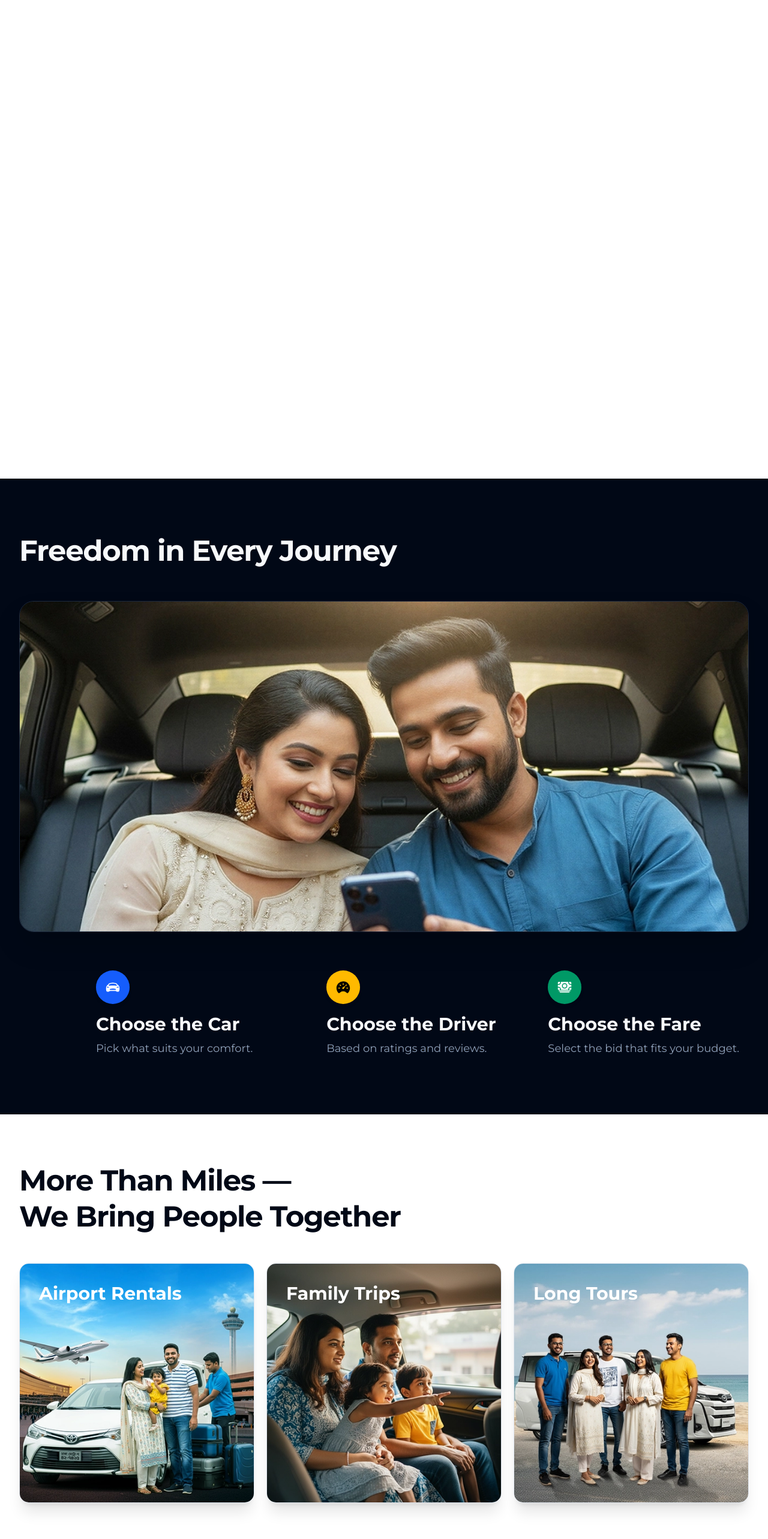
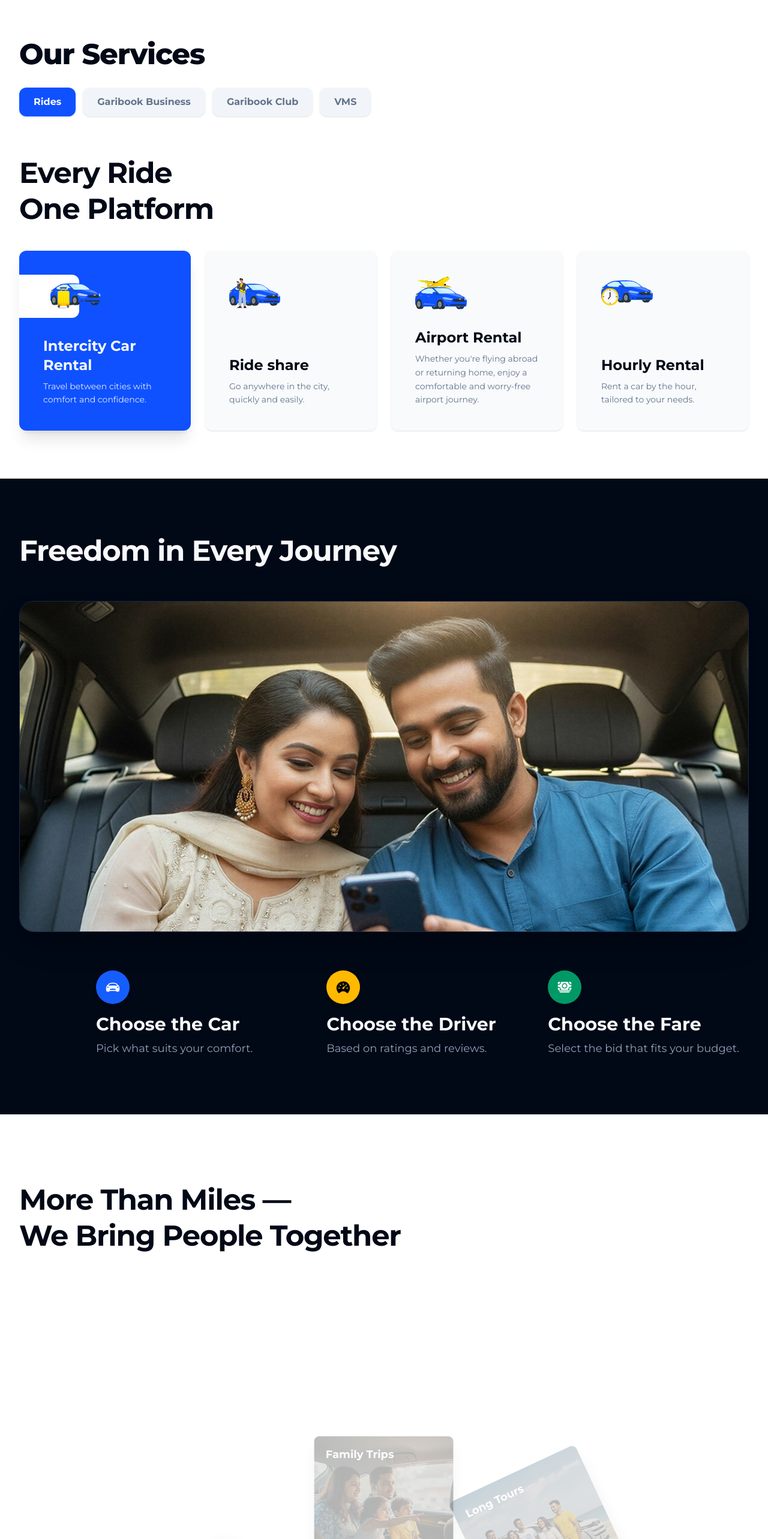
Before and after one commit to rakibmahmudanik/Gari-Book, a React (Vite) app: page / in a window 1280 px wide. Shown: the part 1360-3926 px from the top of the page at 60% size. Built offline with nearby package versions, Linux system fonts and the light colour scheme.

Commit message:
Finalise the project

```diff
--- a/package.json
+++ b/package.json
@@ -13,6 +13,7 @@
     "@phosphor-icons/core": "^2.1.1",
     "@react-icons/all-files": "^4.1.0",
     "@tailwindcss/vite": "^4.3.3",
+    "aos": "^2.3.4",
     "lucide-react": "^1.47.0",
     "react": "^19.2.8",
     "react-dom": "^19.2.8",
--- a/src/App.jsx
+++ b/src/App.jsx
@@ -1,3 +1,6 @@
+import AOS from "aos";
+import "aos/dist/aos.css";
+import { useEffect } from "react";
 import BeyondDestinations from "./components/BeyondDestinations";
 import BookingToArrivalSection from "./components/BookingToArrivalSection";
 import DownloadAppSection from "./components/DownloadAppSection";
@@ -13,6 +16,12 @@ import SmartDriverSection from "./components/SmartDriverSection";
 // import "./index.css";
 
 function App() {
+  useEffect(() => {
+    AOS.init({
+      duration: 700,
+      offset: 300,
+    });
+  }, []);
   return (
     <>
       <Navbar />
--- a/src/components/BookingForm.jsx
+++ b/src/components/BookingForm.jsx
@@ -15,9 +15,9 @@ export default function BookingForm() {
   const [airportTripType, setAirportTripType] = useState("airport"); // 'airport', 'home'
   const [hours, setHours] = useState(2);
 
-  const zooIn = useScrollReveal({
+  const zoomIn = useScrollReveal({
     type: "zoom",
-    scale: 0.6,
+    scale: 0.8,
     start: "top bottom",
     duration: 1.2,
     delay: 0.2,
@@ -27,7 +27,7 @@ export default function BookingForm() {
 
   return (
     <div
-      ref={zooIn}
+      ref={zoomIn}
       className="relative w-full -mb-70  max-w-full mx-auto px-4 sm:px-6 lg:px-8 z-30"
     >
       {/* Top Tabs Container inside a white wrapper look */}
--- a/src/components/FreedomJourneySection.jsx
+++ b/src/components/FreedomJourneySection.jsx
@@ -30,12 +30,20 @@ export default function FreedomJourneySection() {
     <section className="w-full bg-[#010816] text-[#f7f9fb] py-24 px-4 sm:px-6 lg:px-8 transition-colors duration-200">
       <div className="max-w-full">
         {/* Section Title */}
-        <h2 className="text-3xl sm:text-5xl font-bold tracking-tight mb-15">
+        <h2
+          data-aos="fade-up"
+          data-aos-delay="100"
+          className="text-3xl sm:text-5xl font-bold tracking-tight mb-15"
+        >
           Freedom in Every Journey
         </h2>
 
         {/* Full Image Container */}
-        <div className="w-full rounded-3xl overflow-hidden shadow-2xl mb-16 border border-slate-800">
+        <div
+          data-aos="zoom-in"
+          data-aos-delay="200"
+          className="w-full rounded-3xl overflow-hidden shadow-2xl mb-16 border border-slate-800"
+        >
           <img
             src={journeyImage}
             alt="Freedom in Every Journey"
@@ -46,7 +54,11 @@ export default function FreedomJourneySection() {
         {/* Info Grid (Card type without background, font increased and right aligned on desktop) */}
         <div className="grid grid-cols-1 md:grid-cols-2 lg:grid-cols-3 gap-10 lg:gap-0 items-end">
           {infoData.map((item, index) => (
-            <div className="flex  lg:justify-end">
+            <div
+              data-aos="fade-up"
+              data-aos-delay={`${200 * index + 200}`}
+              className="flex  lg:justify-end"
+            >
               <div
                 key={index}
                 className="flex flex-col md:items-start space-y-4 px-4"
--- a/src/components/MoreThanMilesSection.jsx
+++ b/src/components/MoreThanMilesSection.jsx
@@ -1,9 +1,16 @@
+import gsap from "gsap";
+import { ScrollTrigger } from "gsap/ScrollTrigger";
+import { useEffect, useRef } from "react";
 import airportImg from "../assets/Airport Rental_Webp.webp";
 import familyImg from "../assets/family_trips.webp";
 import longTourImg from "../assets/Group Tour_Webp.webp";
 
+gsap.registerPlugin(ScrollTrigger);
+
 export default function MoreThanMilesSection() {
-  // Data array for the 3 visual feature cards
+  const sectionRef = useRef(null);
+  const cardsRef = useRef([]);
+
   const cardData = [
     {
       title: "Airport Rentals",
@@ -19,11 +26,61 @@ export default function MoreThanMilesSection() {
     },
   ];
 
+  useEffect(() => {
+    let ctx = gsap.context(() => {
+      const cards = cardsRef.current;
+      if (!cards.length) return;
+
+      // Initial stacked & rotated state before entering viewport
+      gsap.set(cards, {
+        transformOrigin: "bottom center",
+      });
+
+      // ScrollTrigger animation using scrub
+      gsap.fromTo(
+        cards,
+        {
+          // Starting state (overlapped in the middle, rotated)
+          y: (i) => (i === 1 ? 80 : 120), // Middle card slightly lower/different
+          x: (i) => (i === 0 ? 100 : i === 2 ? -100 : 0), // Left and right cards shift towards the center
+          rotation: (i) => (i === 0 ? 115 : i === 2 ? -25 : 0), // Left rotates 35 deg, Right rotates -35 deg
+          scale: 0.6,
+          opacity: 0.3,
+        },
+        {
+          // Original final state when 50% in view
+          y: 0,
+          x: 0,
+          rotation: 0,
+          scale: 1,
+          opacity: 1,
+          stagger: 0.1,
+          ease: "power2.out",
+          scrollTrigger: {
+            trigger: sectionRef.current,
+            start: "top 60%", // Starts when top of section hits 70% of viewport
+            end: "bottom 90%", // Reaches original position when section center hits viewport center
+            scrub: true, // Smoothly links animation with scroll (works both ways on up/down scroll)
+          },
+        },
+      );
+    }, sectionRef);
+
+    return () => ctx.revert();
+  }, []);
+
   return (
-    <section className="w-full bg-background text-foreground py-20 px-4 sm:px-6 lg:px-8 transition-colors duration-200">
-      <div className="max-w-full mx-auto">
+    <section
+      ref={sectionRef}
+      className="w-full bg-background text-foreground py-28 px-4 sm:px-6 lg:px-8 overflow-hidden transition-colors duration-200"
+    >
+      <div className="max-w-7xl mx-auto">
         {/* Section Title */}
-        <div className="mb-12">
+        <div
+          data-aos="fade-up"
+          data-aos-delay="100"
+          className="mb-16 text-center md:text-left"
+        >
           <h2 className="text-3xl sm:text-5xl font-bold tracking-tight leading-tight">
             More Than Miles — <br />
             We Bring People Together
@@ -31,11 +88,12 @@ export default function MoreThanMilesSection() {
         </div>
 
         {/* Cards Grid */}
-        <div className="grid grid-cols-1 md:grid-cols-3 gap-5">
+        <div className="grid grid-cols-1 md:grid-cols-3 gap-6 relative">
           {cardData.map((item, index) => (
             <div
               key={index}
-              className="relative rounded-2xl overflow-hidden shadow-xl h-90 sm:h-100 flex flex-col justify-start p-8 border border-border"
+              ref={(el) => (cardsRef.current[index] = el)}
+              className="relative rounded-2xl overflow-hidden shadow-2xl h-90 sm:h-100 flex flex-col justify-start p-8 border border-border bg-card"
             >
               <div className="absolute inset-0 z-0">
                 <img
@@ -43,6 +101,8 @@ export default function MoreThanMilesSection() {
                   alt={item.title}
                   className="w-full h-full object-cover"
                 />
+                {/* Dark overlay for better text readability */}
+                <div className="absolute inset-0 bg-black/30" />
               </div>
 
               <div className="relative z-10">
--- a/src/components/NewsCard.jsx
+++ b/src/components/NewsCard.jsx
@@ -33,7 +33,11 @@ export default function NewsCard() {
   };
 
   return (
-    <section className="w-full bg-background text-foreground py-20 px-4 sm:px-6 lg:px-8 transition-colors duration-200 overflow-hidden">
+    <section
+      data-aos="fade-up"
+      data-aos-delay="100"
+      className="w-full bg-background text-foreground py-20 px-4 sm:px-6 lg:px-8 transition-colors duration-200 overflow-hidden"
+    >
       <div className="max-w-full mx-auto">
         {/* Section Header with Navigation Arrows */}
         <div className="flex items-center justify-between mb-12">
--- a/src/components/ServicesSection.jsx
+++ b/src/components/ServicesSection.jsx
@@ -1,7 +1,6 @@
 import { useState } from "react";
 
 // Import images placeholder
-import { useScrollReveal } from "../../hooks/useScrollReveal";
 import carImg3 from "../assets/airport_rental.svg";
 import businessImg from "../assets/busines.jpeg";
 import vmsImg from "../assets/Frame_1000001473.png";
@@ -46,22 +45,34 @@ export default function ServicesSection() {
       image: carImg4,
     },
   ];
-  const fadeUp = useScrollReveal({
-    type: "fade",
-    direction: "up",
-    // stagger: 0.4,
-    duration: 1,
-  });
+
+  // const CardFadeUP = useScrollReveal({
+  //   type: "fade",
+  //   direction: "up",
+  //   distance: 80,
+  //   duration: 1,
+  //   stagger: 0.4,
+  //   ease: "back.out(1.7)",
+  // });
+
   return (
     <section className="w-full bg-background text-foreground py-20 px-4 sm:px-6 lg:px-8 transition-colors duration-200">
-      <div ref={fadeUp} className="max-w-full mx-auto">
+      <div className="max-w-full mx-auto">
         {/* Section Title */}
-        <h2 className="text-3xl sm:text-5xl font-extrabold tracking-tight mb-8">
+        <h2
+          data-aos="fade-up"
+          data-aos-delay="100"
+          className="text-3xl sm:text-5xl font-extrabold tracking-tight mb-8"
+        >
           Our Services
         </h2>
 
         {/* Top 4 Tabs */}
-        <div className="flex items-center gap-3 overflow-x-auto pb-4 mb-12 scrollbar-none">
+        <div
+          data-aos="fade-up"
+          data-aos-delay="200"
+          className="flex items-center gap-3 overflow-x-auto pb-4 mb-12 scrollbar-none"
+        >
           {tabs.map((tab) => {
             const isActive = activeTab === tab.id;
             return (
@@ -83,7 +94,11 @@ export default function ServicesSection() {
         {/* TAB 1: RIDES (Mapped Cards with Hover Effect) */}
         {activeTab === "rides" && (
           <div>
-            <h3 className="text-4xl sm:text-5xl font-bold tracking-tight mb-10 leading-tight">
+            <h3
+              data-aos="fade-up"
+              data-aos-delay="300"
+              className="text-4xl sm:text-5xl font-bold tracking-tight mb-10 leading-tight"
+            >
               Every Ride <br /> One Platform
             </h3>
 
@@ -94,6 +109,10 @@ export default function ServicesSection() {
                   hoveredIndex !== null ? hoveredIndex === index : index === 0;
 
                 return (
+                  <div
+                    data-aos="fade-up"
+                    data-aos-delay={`${300 * index + 300}`}
+                  >
                     <div
                       key={index}
                       onMouseEnter={() => setHoveredIndex(index)}
@@ -126,7 +145,9 @@ export default function ServicesSection() {
 
                       {/* Content */}
                       <div className="relative z-10 mt-auto">
-                      <h4 className="text-2xl font-bold mb-2">{item.title}</h4>
+                        <h4 className="text-2xl font-bold mb-2">
+                          {item.title}
+                        </h4>
                         <p
                           className={`text-sm leading-relaxed transition-colors ${
                             isCardActive
@@ -136,6 +157,7 @@ export default function ServicesSection() {
                         >
                           {item.description}
                         </p>
+                      </div>
                     </div>
                   </div>
                 );
```
Also changed, not shown: src/components/BeyondDestinations.jsx (+8 -2 lines), src/components/BookingToArrivalSection.jsx (+11 -3 lines), src/components/DownloadAppSection.jsx (+15 -3 lines), src/components/SmartDriverSection.jsx (+15 -3 lines), 1 other file (tests, documents, lock files or other folders). Lines whose indentation alone changed are shown as unchanged.
